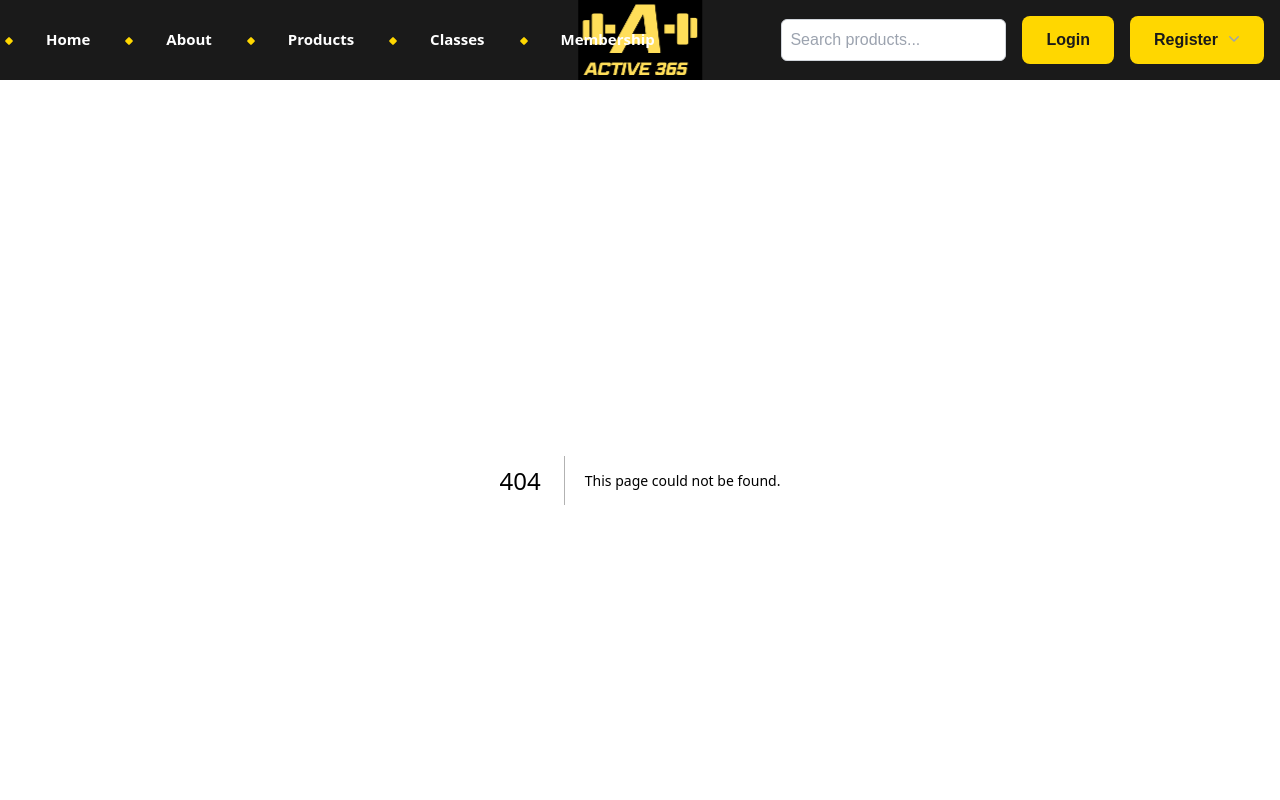
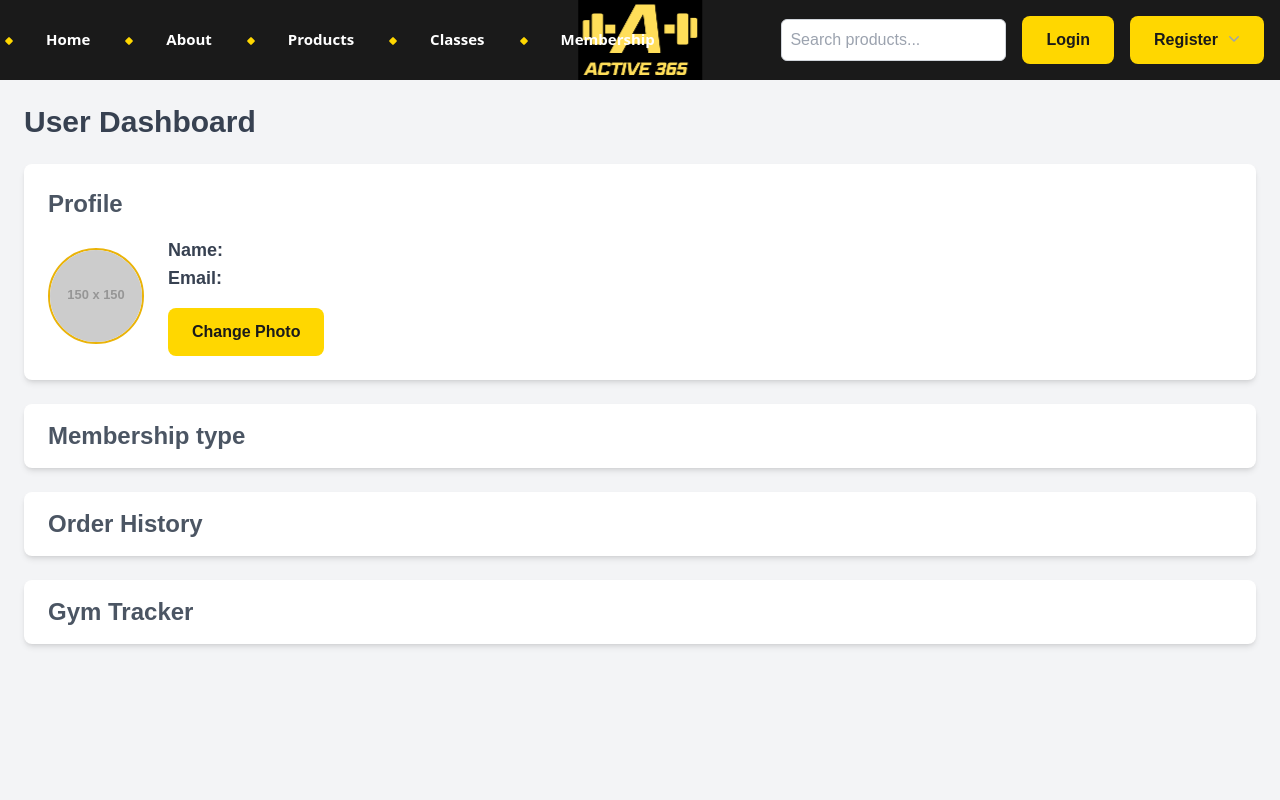
Before and after one commit to active365/Active_365, a Next.js app in the folder front/: page /dashboardUser in a window 1280 px wide. Before the commit this address had no page. Shown: the top 800 px of the page. Built offline with nearby package versions, Linux system fonts and the light colour scheme.

Commit message:
feat: add mockup for dashboard and order history

```diff
--- /dev/null
+++ b/front/src/app/dashboardUser/page.tsx
@@ -0,0 +1,110 @@
+"use client"
+
+import OrderHistory from "@/components/OrderHistory";
+import React, { useState } from "react";
+
+
+const DashboardPage: React.FC = () => {
+  const [profilePic, setProfilePic] = useState<string>(
+    "https://via.placeholder.com/150"
+  );
+
+  const [isOrdersOpen, setIsOrdersOpen] = useState(false);
+  const [isMembershipOpen, setIsMembershipOpen] = useState(false);
+  const [isGymTrackerOpen, setIsGymTrackerOpen] = useState(false);
+
+
+  const handleProfilePicChange = (e: React.ChangeEvent<HTMLInputElement>) => {
+    if (e.target.files && e.target.files[0]) {
+      const imageUrl = URL.createObjectURL(e.target.files[0]);
+      setProfilePic(imageUrl);
+    }
+  };
+
+  return (
+    <div className="p-6 bg-gray-100 min-h-screen">
+      {/* Dashboard Header */}
+      <h1 className="text-3xl font-bold mb-6 text-gray-700">User Dashboard</h1>
+
+      {/* Profile Section */}
+      <div className="bg-white p-6 rounded-lg shadow-md mb-6">
+        <h2 className="text-2xl font-semibold text-gray-600 mb-4">Profile</h2>
+        <div className="flex items-center gap-6">
+          <img
+            src={profilePic}
+            alt="Profile"
+            className="w-24 h-24 rounded-full object-cover border-2 border-yellow-500"
+          />
+          <div>
+            <p className="text-lg text-gray-700">
+              <strong>Name:</strong>
+            </p>
+            <p className="text-lg text-gray-700">
+              <strong>Email:</strong>
+            </p>
+            <label
+              htmlFor="profile-pic"
+              className="inline-block mt-4 btn"
+            >
+              Change Photo
+            </label>
+            <input
+              id="profile-pic"
+              type="file"
+              className="hidden"
+              accept="image/*"
+              onChange={handleProfilePicChange}
+            />
+          </div>
+        </div>
+      </div>
+
+      {/* Membership Status Section */}
+      <div className="bg-white rounded-lg shadow-md mb-6">
+        <button
+          onClick={() => setIsMembershipOpen(!isMembershipOpen)}
+          className="w-full text-left px-6 py-4 text-2xl font-semibold text-gray-600 hover:bg-gray-200 transition"
+        >
+          Membership type
+        </button>
+        {isMembershipOpen && (
+          <div className="px-6 py-4 text-lg text-gray-700">
+            <p>
+              <strong>Membership:</strong>
+            </p>
+          </div>
+        )}
+      </div>
+
+      {/* Order History Section */}
+      <div className="bg-white rounded-lg shadow-md mb-6">
+        <button
+          onClick={() => setIsOrdersOpen(!isOrdersOpen)}
+          className="w-full text-left px-6 py-4 text-2xl font-semibold text-gray-600 hover:bg-gray-200 transition"
+        >
+          Order History
+        </button>
+        {isOrdersOpen && (
+          <OrderHistory/>
+        )}
+      </div>
+
+      {/* Gym Tracker Section */}
+      <div className="bg-white rounded-lg shadow-md">
+        <button
+          onClick={() => setIsGymTrackerOpen(!isGymTrackerOpen)}
+          className="w-full text-left px-6 py-4 text-2xl font-semibold text-gray-600 hover:bg-gray-200 transition"
+        >
+          Gym Tracker
+        </button>
+        {isGymTrackerOpen && (
+          <div className="px-6 py-4">
+
+          </div>
+        )}
+      </div>
+    </div>
+  );
+};
+
+export default DashboardPage;
--- /dev/null
+++ b/front/src/components/OrderHistory.tsx
@@ -0,0 +1,26 @@
+const OrderHistory: React.FC = ()=>{
+    const orders = [
+        { id: 1, date: "2024-04-01"},
+        { id: 2, date: "2024-03-25"},
+      ];
+
+    return (<>
+    <div className="px-6 py-4">
+            <ul className="divide-y divide-gray-300">
+              {orders.map((order) => (
+                <li key={order.id} className="py-3 text-gray-700">
+                  <p>
+                    <strong>Order ID:</strong> {order.id}
+                  </p>
+                  <p>
+                    <strong>Date:</strong> {order.date}
+                  </p>
+                  <button className="btn">Detail</button>
+                </li>
+              ))}
+            </ul>
+          </div>
+    </>
+    )
+}
+export default OrderHistory
```
